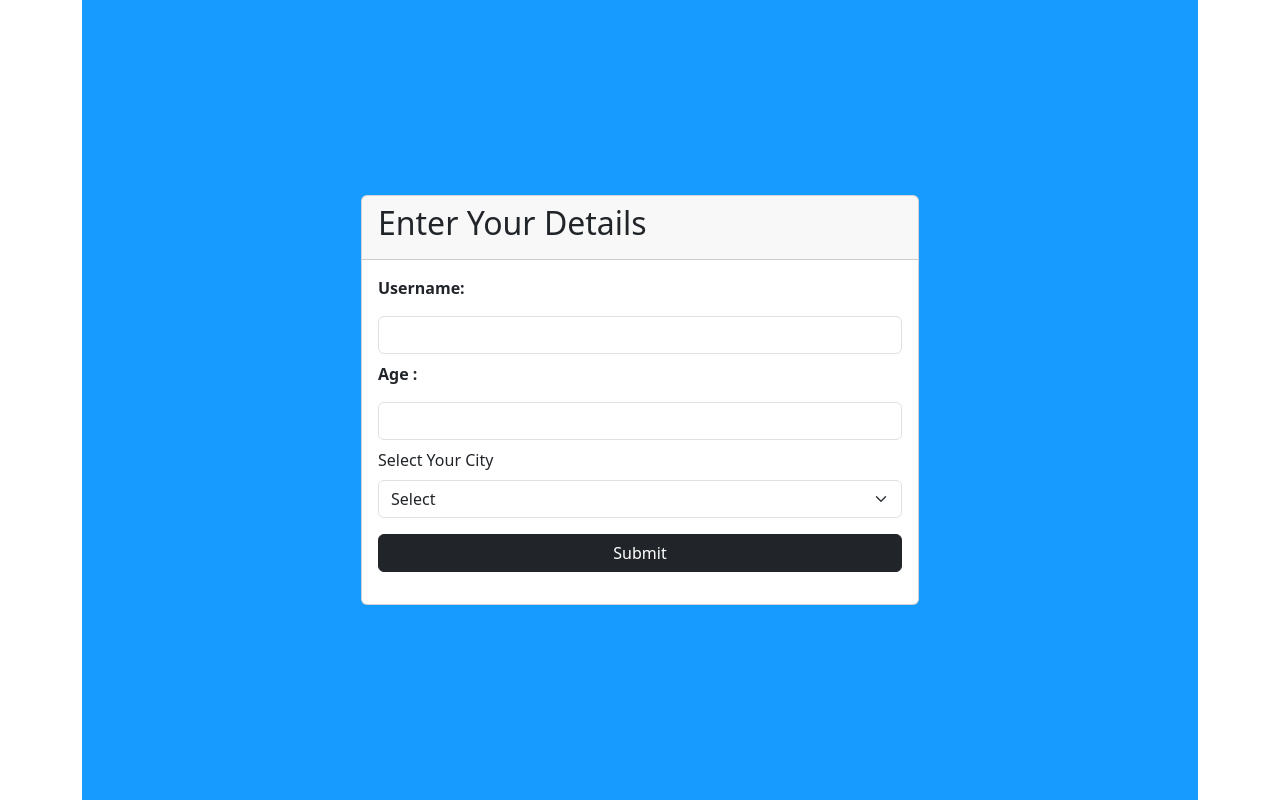
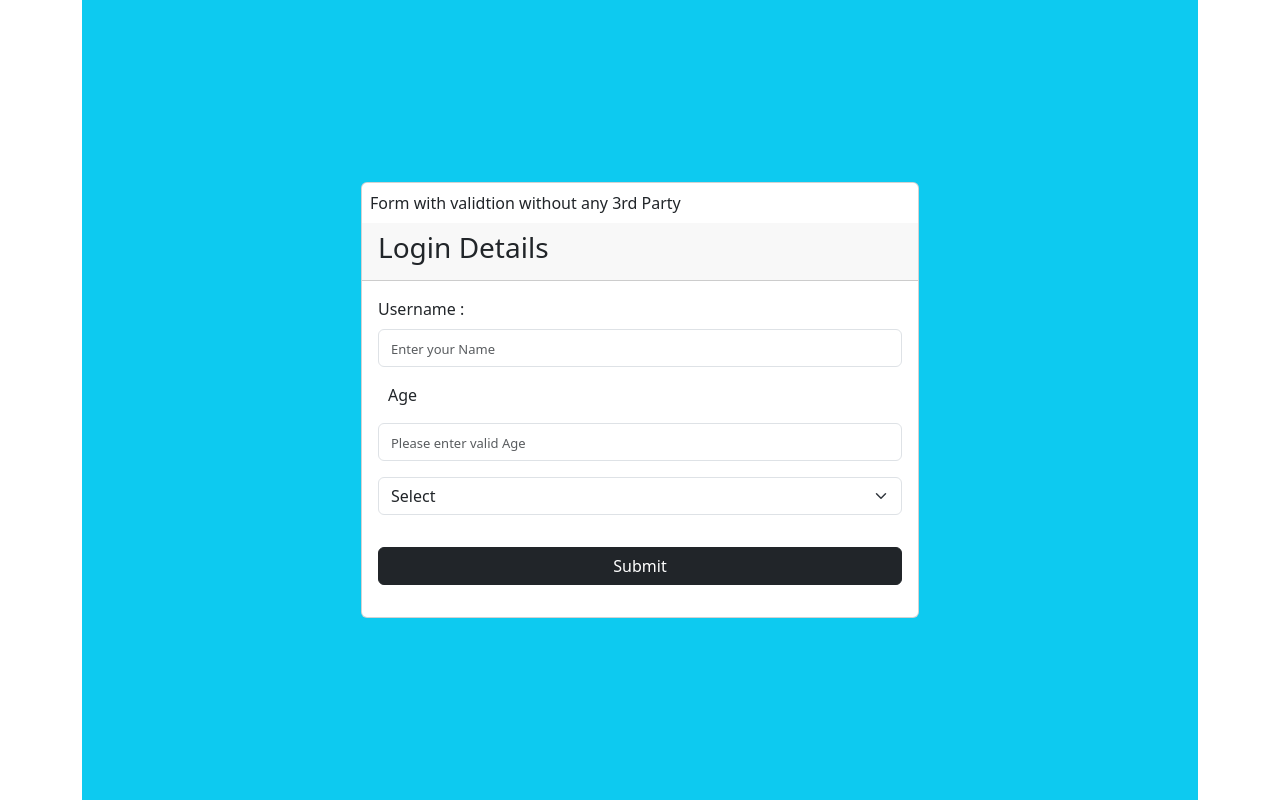
Before and after one commit to Himanshu12866/UI-react, a React (Vite) app in the folder learnreact/: page / in a window 1280 px wide. Built offline with nearby package versions, Linux system fonts and the light colour scheme.

Commit message:
"Updated App.jsx to import and render FormDemo1 instead of FormDemo, and modified formdemo.jsx to change background color and add a paragraph element."

```diff
--- a/learnreact/src/App.jsx
+++ b/learnreact/src/App.jsx
@@ -2,7 +2,8 @@
 import "./component/login.component.css";
 import "./component/input.component.css";
 // import FakeStoreApi from "./component/fakestoreaoi";
-import FormDemo from "./component/formdemo";
+// import FormDemo from "./component/formdemo";
+import FormDemo1 from "./component/formDemo1";
 // import FormReact from "./component/form";
 // import FakeStore from "./component/FakeStore";
 // import NASAapi from "./component/nasaapi";
@@ -23,7 +24,8 @@ function App() {
 
      {/* <FakeStoreApi/> */}
      {/* <FormReact /> */}
-     <FormDemo />
+     {/* <FormDemo /> */}
+     <FormDemo1/>
     </div>
   )
 }
--- /dev/null
+++ b/learnreact/src/component/formDemo1.jsx
@@ -0,0 +1,44 @@
+import { useState } from "react"
+
+
+
+export default function FormDemo1() {
+    const [error, setError] = useState("")
+    function handleName(e) {
+        if (e.target.value === "") {
+            setError("Name is required")
+        }
+
+    }
+
+
+    return (
+        <div className="box5 d-flex bg-info justify-content-center align-items-center" style={{ width: "100%", height: "100vh" }}>
+
+            <div className="card w-50">
+                <p className="m-2">Form with validtion without any 3rd Party</p>
+                <div className="card-header">
+                    <h3>Login Details</h3>
+
+                </div>
+                <div className="card-body">
+
+                    <label className="form-label">Username :</label>
+                    <input className="form-control" onChange={handleName} type="text" required placeholder="Enter your Name"></input>
+                    <span>{error}</span>
+                    <label className="form-label my-3">Age</label>
+                    <input className="form-control" type="number" placeholder="Please enter valid Age"></input>
+                    <select className="form-select my-3">
+                        <option value={-1}>Select</option>
+                        <option value={"hyd"}>Hyderabad</option>
+                        <option value={"rewa"}>Rewa</option>
+                        <option value={"satna"}>Satna</option>
+                    </select>
+                <button className="btn btn-dark w-100 my-3" type="submit">Submit</button>
+            </div>
+        </div>
+
+
+        </div >
+    )
+}
--- a/learnreact/src/component/formdemo.jsx
+++ b/learnreact/src/component/formdemo.jsx
@@ -39,8 +39,9 @@ alert(` Username : ${name.userName} \n Age : ${name.Age} \n City : ${name.City}
     }
 
     return (
-        <div className="box3 d-flex justify-content-center align-items-center" style={{ width: "100%", height: "100vh", backgroundColor: "rgb(24,155,255)" }}>
+        <div className="box3 d-flex justify-content-center align-items-center" style={{ width: "100%", height: "100vh", backgroundColor: "rgb(29, 49, 65)" }}>
             <div className="card w-50" style={{ height: "auto" }}>
+            <p className="m-2 text-danger">Form Without Any 3rd Party Libraries</p>
                 <div className="card-header">
                     <h2>Enter Your Details</h2>
                 </div>
```
